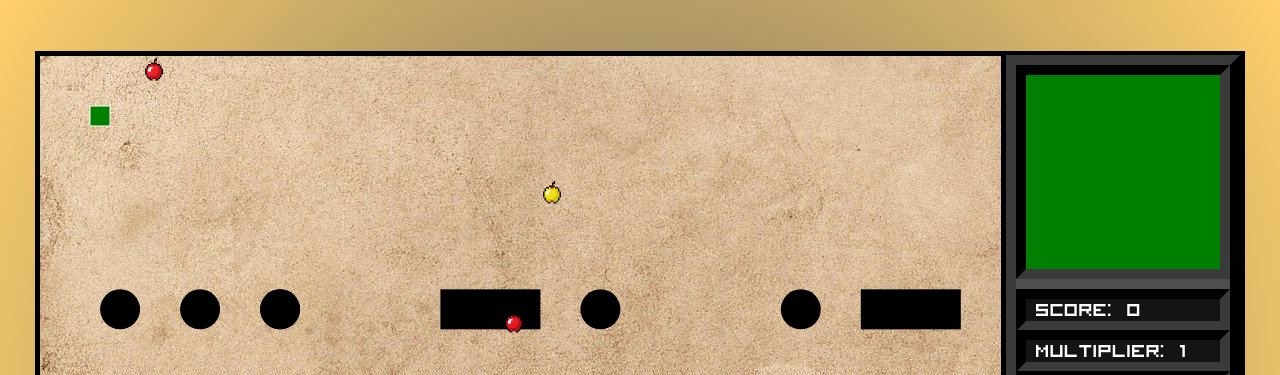
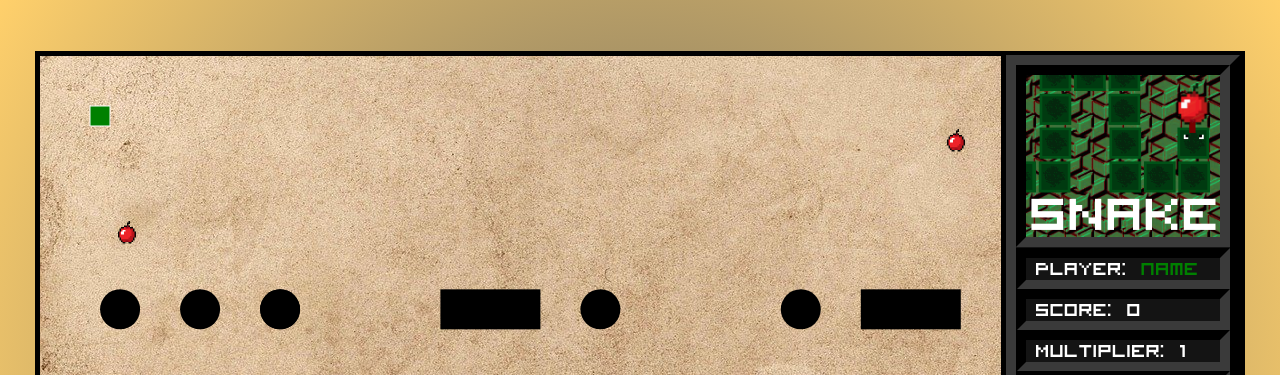
Before and after one commit to mfordas/CC_Snake, a website built with webpack: page index.html in a window 1280 px wide. Shown: the top 375 px of the page. Built offline with nearby package versions, Linux system fonts and the light colour scheme.

Commit message:
Poprawienie scoreboard'u i jedzenia
Dodanie nowych elementów na scoreboard'a. Jedzenie nie pojawia się na ścianach.

```diff
--- a/index.html
+++ b/index.html
@@ -16,8 +16,9 @@
       <div class="scoreboard-wrapper">
         <div class="scoreboard">
           <div class="logo"></div>
-          <div class="score">
-            <p id="points"></p>
+          <div class="game-data">
+            <p id="player-name">Player: <span id="name"></span></p>
+            <p id="score"></p>
             <p id="multiplier"></p>
           </div>
           <div class="food-description">
@@ -28,7 +29,7 @@
             </p>
             <p class="food-des green">
               <img src="src\foods\img\greenApple.png" alt="Green Apple">
-              <br> eat 3 in a row to double multiplier for 20 s
+              <br> eat 3 in a row to double multiplier for 10 s
             </p>
             <p class="food-des rotten">
               <img src="src\foods\img\rottenApple.png" alt="Rotten Apple">
--- a/src/foodManager.js
+++ b/src/foodManager.js
@@ -1,4 +1,4 @@
-import { cw, ch } from './main';
+import { cw, ch} from './main';
 import NormalFood from './foods/normalFood';
 import ComboFood from './foods/comboFood';
 import SuperFood from './foods/superFood';
@@ -8,13 +8,15 @@ import SplitFood from './foods/splitFood';
 //klasa zarządzająca jedzeniem
 
 class FoodManager {
-    constructor(foodSize, snake) {
+    constructor(foodSize, snake, wallsRect, wallsCircle) {
         this.foodOnMap = [];
         this.recentlyEaten = [new NormalFood(0, 0, 0), new NormalFood(0, 0, 0), new NormalFood(0, 0, 0)];
         this.maxFoodCount = 3;
         this.foodSize = foodSize;
         this.multiplier = 1;
         this.snake = snake;
+        this.wallsRect = wallsRect;
+        this.wallsCircle = wallsCircle;
         this.refreshFood();
     }
 
@@ -43,7 +45,14 @@ class FoodManager {
         do {
             nextX = Math.floor(Math.random() * (cw - this.foodSize));
             nextY = Math.floor(Math.random() * (ch - this.foodSize));
-        } while(false);
+            if (this.wallsRect.some(wall => nextX > wall.x && nextX < wall.x + wall.length && nextY > wall.y && nextY < wall.y + wall.height))
+                console.log('CHUJ');
+
+            if (this.wallsCircle.some(wall => nextX + this.foodSize > wall.x - wall.radius && nextX < wall.x + wall.radius && nextY + this.foodSize > wall.y - wall.radius && nextY < wall.y + wall.radius))
+            console.log('DUPA');
+        } while (
+            (this.wallsRect.some(wall => nextX + this.foodSize > wall.x && nextX < wall.x + wall.length && nextY + this.foodSize > wall.y && nextY < wall.y + wall.height)) ||
+            (this.wallsCircle.some(wall => nextX + this.foodSize > wall.x - wall.radius && nextX < wall.x + wall.radius && nextY + this.foodSize > wall.y - wall.radius && nextY < wall.y + wall.radius)));
 
         let foodType = Math.floor(Math.random() * 100);
 
--- a/src/foods/abstractFood.js
+++ b/src/foods/abstractFood.js
@@ -30,7 +30,7 @@ class AbstractFood {
     async doubleMultiplier() {
         this.foodManager.multiplier *= 2;
         console.log(this.foodManager.multiplier);
-        await sleep(20000);
+        await sleep(10000);
         this.foodManager.multiplier /= 2;
     }
 
--- a/src/main.js
+++ b/src/main.js
@@ -10,14 +10,13 @@ export const ch = canvas.height;
 
 let failed = false;
 let snake = new Snake(50, 50);
-let fm = new FoodManager(24, snake);
-
 
 let background = new Image();
 background.src = "../src/walls/background.jpg";
 
 export let wallsCircleObject = new WallCircle();
 export let wallsRectObject = new Wall();
+let fm = new FoodManager(24, snake, wallsRectObject.wallsRect, wallsCircleObject.wallsCircle);
 
 const wallsCircle = wallsCircleObject.addWallsCircle();
 const wallsRect = wallsRectObject.addWallsRect();
@@ -62,7 +61,7 @@ const gameRestart = () => {
   //restart obiektów
   ctx.clearRect(0,0, cw, ch);
   snake = new Snake(50, 50);
-  fm = new FoodManager(24, snake);
+  fm = new FoodManager(24, snake, wallsRect, wallsCircle);
   wallsCircleObject = new WallCircle();
   wallsRectObject = new Wall();
   wallsCircleObject.addWallsCircle();
@@ -90,7 +89,8 @@ document.addEventListener('keypress', ({ keyCode }) => {
 });
 
 function navbarDataUpdate() {
-  document.getElementById('points').innerHTML =  `Score: ${snake.tailLength}`;
+  document.getElementById('name').innerHTML =  `name`;
+  document.getElementById('score').innerHTML =  `Score: ${snake.tailLength}`;
   document.getElementById('multiplier').innerHTML =  `Multiplier: ${fm.multiplier}`;
 }
 
--- a/style.css
+++ b/style.css
@@ -57,22 +57,24 @@ canvas {
 
 .logo {
     width: 214px;
-    height: 214px;
+    height: 182px;
     position: absolute;
     right: 10px;
     background-color: green;
     border: inset 10px var(--frame-color);
     box-sizing: border-box;
+    z-index: 1;
+    background-image: url('logo.png');
+    background-size: 194px 162px;
 }
 
-.score {
+.game-data {
     width: 214px;
-    height: 100px;
+    height: 144px;
     position: absolute;
-    top: 234px;
+    top: 169px;
     right: 10px;
     background-color: rgb(20, 20, 20);
-    box-sizing: border-box;
 }
 
 .food-description {
@@ -86,18 +88,35 @@ canvas {
     box-sizing: border-box;
 }
 
-#points {
+#player-name {
     position: absolute;
-    top: -24px;
+    top: 0px;
     width: 214px;
     padding-left: 10px;
     border: inset 10px var(--frame-color);
     box-sizing: border-box;
+    overflow: hidden;
+    white-space: nowrap;
+}
+
+#name {
+    max-width: 20px;
+    color: green;
+}
+
+#score {
+    position: absolute;
+    top: 41px;
+    width: 214px;
+    padding-left: 10px;
+    border: inset 10px var(--frame-color);
+    box-sizing: border-box;
+    overflow: hidden;
 }
 
 #multiplier {
     position: absolute;
-    top: 17px;
+    top: 82px;
     width: 214px;
     padding-left: 10px;
     border: inset 10px var(--frame-color);
```
Also changed, not shown: logo.png (added).
